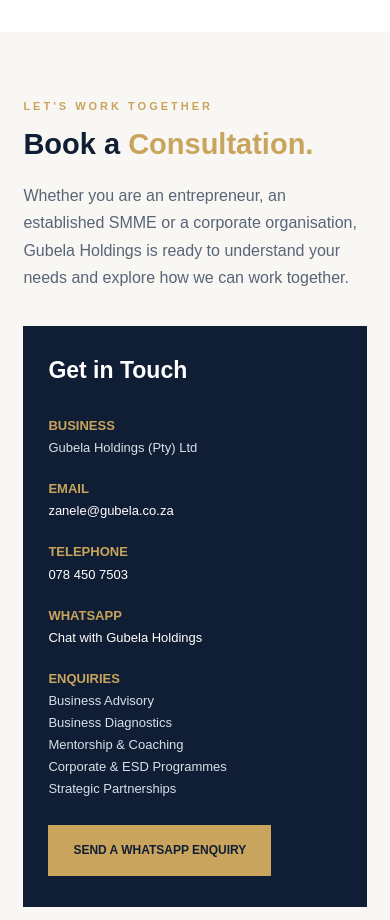
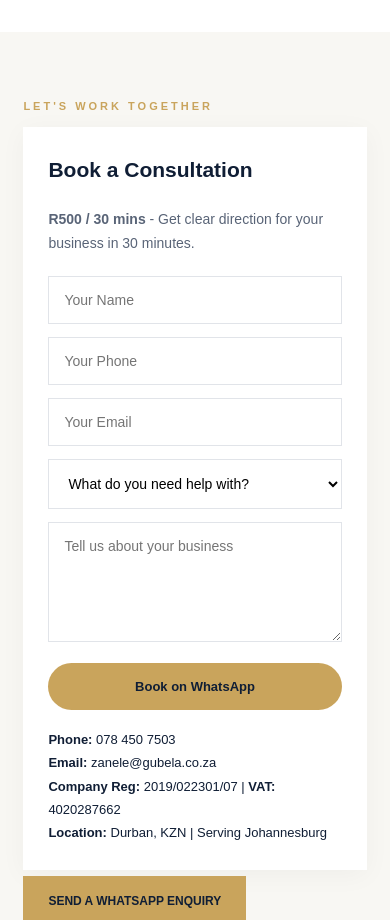
Before and after one commit to Oyisatech/Gubela-holdings, a plain HTML site: page index.html in a window 390 px wide. Shown: the part 11080-12000 px from the top of the page. Drawn offline with Linux system fonts and the light colour scheme.

Commit message:
Add consultation booking form and WhatsApp integration
Added a consultation booking form with input fields for name, phone, email, and business details. Included a WhatsApp button for booking inquiries.

```diff
--- a/index.html
+++ b/index.html
@@ -219,35 +219,48 @@ footer a{color:var(--gold)}
 <section id="contact" class="contact">
 <div class="container">
 <div class="section-label">LET'S WORK TOGETHER</div>
-<h2>Book a <span>Consultation.</span></h2>
-<p class="intro">
-Whether you are an entrepreneur, an established SMME or a corporate organisation,
-Gubela Holdings is ready to understand your needs and explore how we can work together.
+<form onsubmit="bookWhatsApp(event)">
+<h3>Book a Consultation</h3>
+<p style="color:var(--text);font-size:14px;margin-bottom:20px"><b>R500 / 30 mins</b> - Get clear direction for your business in 30 minutes.</p>
+
+<input type="text" id="bkName" placeholder="Your Name" required>
+<input type="tel" id="bkPhone" placeholder="Your Phone" required>
+<input type="email" id="bkEmail" placeholder="Your Email" required>
+
+<select id="bkHelp" required>
+<option value="">What do you need help with?</option>
+<option>Business Advisory</option>
+<option>Business Diagnostics</option>
+<option>Mentoring & Coaching</option>
+<option>Corporate & ESD Programmes</option>
+<option>Strategic Partnerships</option>
+<option>Other</option>
+</select>
+
+<textarea id="bkBiz" placeholder="Tell us about your business" required></textarea>
+
+<button type="submit" class="submit" style="border-radius:30px">Book on WhatsApp</button>
+
+<p style="font-size:13px;color:var(--navy);margin-top:18px;line-height:1.8">
+<b>Phone:</b> 078 450 7503<br>
+<b>Email:</b> zanele@gubela.co.za<br>
+<b>Company Reg:</b> 2019/022301/07 | <b>VAT:</b> 4020287662<br>
+<b>Location:</b> Durban, KZN | Serving Johannesburg
 </p>
+</form>
 
-<div class="contact-grid">
-
-<div class="contact-info">
-<h3>Get in Touch</h3>
-
-<p><strong>BUSINESS</strong><br>
-Gubela Holdings (Pty) Ltd</p>
-
-<p><strong>EMAIL</strong><br>
-<a href="mailto:zanele@gubela.co.za" style="color:#ffffff;">zanele@gubela.co.za</a></p>
-
-<p><strong>TELEPHONE</strong><br>
-<a href="tel:+27784507503" style="color:#ffffff;">078 450 7503</a></p>
-
-<p><strong>WHATSAPP</strong><br>
-<a href="https://wa.me/27784507503?text=Hi%20Gubela%20Holdings,%20I%20would%20like%20to%20make%20an%20enquiry." target="_blank" rel="noopener" style="color:#ffffff;">Chat with Gubela Holdings</a></p>
-
-<p><strong>ENQUIRIES</strong><br>
-Business Advisory<br>
-Business Diagnostics<br>
-Mentorship & Coaching<br>
-Corporate & ESD Programmes<br>
-Strategic Partnerships</p>
+<script>
+function bookWhatsApp(e){
+e.preventDefault();
+var name=document.getElementById('bkName').value;
+var phone=document.getElementById('bkPhone').value;
+var email=document.getElementById('bkEmail').value;
+var help=document.getElementById('bkHelp').value;
+var biz=document.getElementById('bkBiz').value;
+var msg="Hi Gubela, I want to Book a Consultation (R500 / 30 mins)%0A%0A*Name:* "+encodeURIComponent(name)+"%0A*Phone:* "+encodeURIComponent(phone)+"%0A*Email:* "+encodeURIComponent(email)+"%0A*I need help with:* "+encodeURIComponent(help)+"%0A*About my business:* "+encodeURIComponent(biz);
+window.open("https://wa.me/27784507503?text="+msg,"_blank");
+}
+</script>
 
 <a class="btn" href="https://wa.me/27784507503?text=Hi%20Gubela%20Holdings,%20I%20would%20like%20to%20book%20a%20consultation." target="_blank" rel="noopener">SEND A WHATSAPP ENQUIRY</a>
 </div>
```
